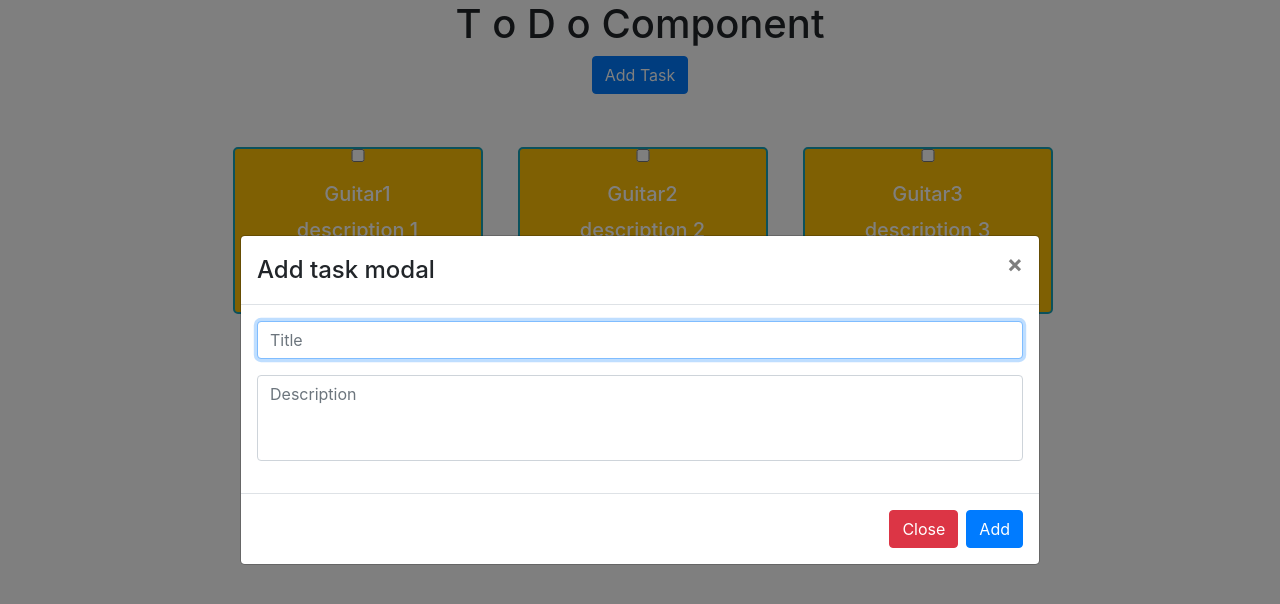
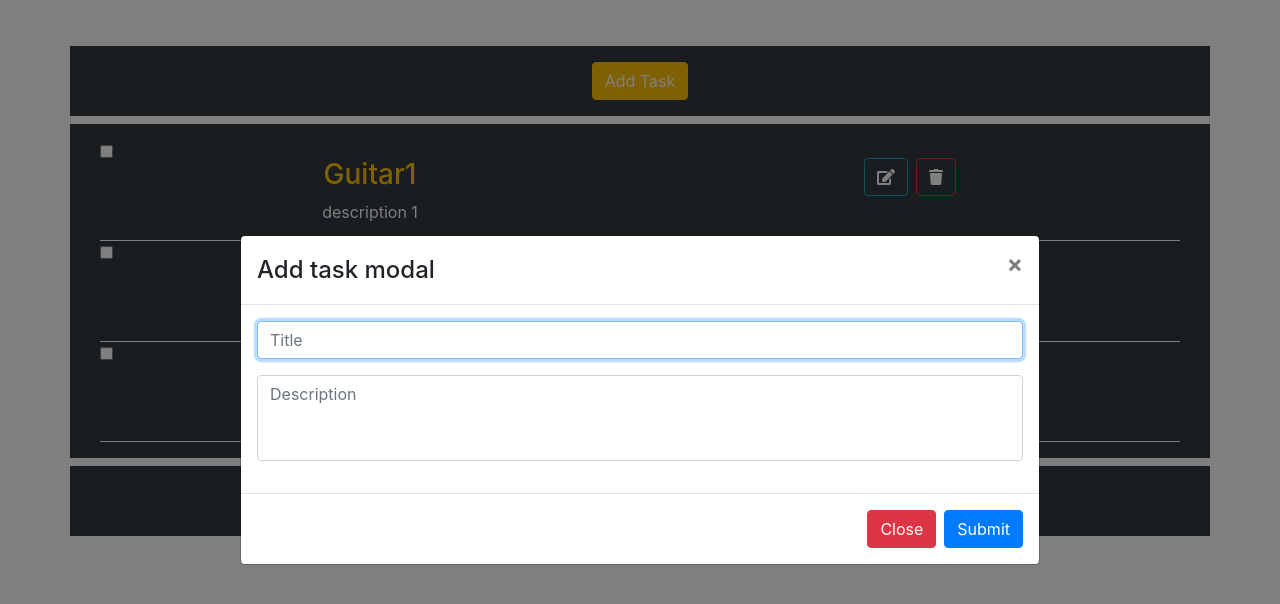
Before and after one commit to TatevTuman/Bitschool, a React (Create React App) app: page / in a window 1280 px wide. Both pictures are taken after a click on the button "Add Task". Shown: the top 604 px of the page. Built offline with nearby package versions, Linux system fonts and the light colour scheme.

Commit message:
lesson-15.2

```diff
--- a/src/Components/AddTaskAndEditModal/AddTaskAndEditModal.js
+++ /dev/null
@@ -1,182 +0,0 @@
-import React from "react";
-import { Component, createRef } from "react";
-import { Modal, Button, Form } from "react-bootstrap";
-import PropTypes, { bool } from "prop-types";
-
-class AddTaskAndEditModal extends Component {
-    constructor(props) {
-        super(props);
-        this.inputRef = createRef();
-        this.titleInputRef = createRef(null);
-        this.state = {
-            title: "",
-            description: "",
-            ...props.editableTask
-        }
-    }
-
-    handleChange = (event) => {
-        const { name, value } = event.target;
-        this.setState({
-            [name]: value
-
-        })
-    }
-    handleButtonForAdd = ({key, type}) => {
-        const { title, description } = this.state
-        if (!title || !description ||
-            (type === 'keypress' && key !== 'Enter')
-            )
-            return
-        const formData = {
-            title,
-            description,
-        }
-        this.props.handleSubmit(formData)
-        this.props.onHide();
-    }
-
-    componentDidMount() {
-        this.inputRef.current.focus();
-
-
-    }
-    handleButton = ({key, type}) => {
-        const { title, description } = this.state
-        if (!title || !description ||
-            (type === 'keypress' && key !== 'Enter')
-            )
-            return
-
-        this.props.onSubmit(this.state)
-        this.props.onHide();
-    }
-
-    render() {
-        const { onHide, isAnyTaskChecked } = this.props
-        return (
-        <div>
-
-            {this.props.editableTask?
-                <div>
-                <Modal
-                    show={true}
-                    onHide={this.onHide}
-                    size="lg"
-                    aria-labelledby="contained-modal-title-vcenter"
-                    centered
-                >
-                    <Modal.Header closeButton>
-                        <Modal.Title id="contained-modal-title-vcenter">
-                            Edit task modal
-        </Modal.Title>
-                    </Modal.Header>
-                    <Modal.Body>
-                        <Form.Group controlId="tat">
-                            <Form.Control
-                                name="title"
-                                type="text"
-                                placeholder="Title"
-                                onChange={this.handleChange}
-                                onKeyPress={this.handleButton}
-                                value={this.state.title}
-                                ref={this.inputRef}
-
-                            />
-                        </Form.Group>
-
-                        <Form.Group controlId="exampleForm.ControlTextarea1">
-                            <Form.Control
-                                name="description"
-                                as="textarea"
-                                rows={3}
-                                style={{ resize: "none" }}
-                                placeholder="Description "
-                                onChange={this.handleChange}
-                                value={this.state.description}
-
-
-                            />
-                        </Form.Group>
-                    </Modal.Body>
-                    <Modal.Footer>
-                        <Button variant="danger" onClick={onHide}>Close</Button>
-                        <Button
-
-                            onClick={this.handleButton}
-                        >
-                            Edit
-                            </Button>
-                    </Modal.Footer>
-                </Modal>
-            </div>    :
-            <div>
-            <Modal
-                show={true}
-                onHide={onHide}
-                size="lg"
-                aria-labelledby="contained-modal-title-vcenter"
-                centered
-            >
-                <Modal.Header closeButton>
-                    <Modal.Title id="contained-modal-title-vcenter">
-                        Add task modal
-    </Modal.Title>
-                </Modal.Header>
-                <Modal.Body>
-                    <Form.Group controlId="tat">
-                        <Form.Control
-                            name="title"
-                            type="text"
-                            placeholder="Title"
-                            onChange={this.handleChange}
-                            value={this.state.title}
-                            disabled={isAnyTaskChecked}
-                            ref={this.inputRef}
-
-                        />
-                    </Form.Group>
-
-                    <Form.Group controlId="exampleForm.ControlTextarea1">
-                        <Form.Control
-                            name="description"
-                            as="textarea"
-                            rows={3}
-                            style={{ resize: "none" }}
-                            placeholder="Description "
-                            onChange={this.handleChange}
-                            value={this.state.description}
-                            disabled={isAnyTaskChecked}
-
-                        />
-                    </Form.Group>
-                </Modal.Body>
-                <Modal.Footer>
-                    <Button variant="danger" onClick={onHide}>Close</Button>
-                    <Button
-
-                        onClick={this.handleButtonForAdd}
-                        disabled={isAnyTaskChecked}
-                    >
-                        Add
-                        </Button>
-                </Modal.Footer>
-            </Modal>
-        </div>  }
-
-
-
-        </div>)
-    }
-}
-
-AddTaskAndEditModal.propTypes = {
-    onHide: PropTypes.func.isRequired,
-    isAnyTaskChecked: PropTypes.bool.isRequired,
-    handleSubmit: PropTypes.func.isRequired,
-    editableTask:bool.isRequired,
-    onSubmit: PropTypes.func.isRequired,
-}
-
-
-export default AddTaskAndEditModal;
--- /dev/null
+++ b/src/Components/AddTaskModal/AddTaskModal.js
@@ -0,0 +1,112 @@
+import React from "react";
+import { Component, createRef } from "react";
+import { Modal, Button, Form } from "react-bootstrap";
+
+
+class AddTaskModal extends Component {
+    constructor(props) {
+        super(props);
+        this.inputRef = createRef();
+        this.state = {
+            title: "",
+            description: "",
+        }
+    }
+
+    handleChange = (event) => {
+        const { name, value } = event.target;
+        this.setState({
+            [name]: value
+
+        })
+    }
+
+    handleButton = ({key, type}) => {
+        const { title, description } = this.state
+        if (!title || !description ||
+            (type === 'keypress' && key !== 'Enter')
+            )
+            return
+
+        this.props.onSubmit(this.state);
+        this.props.onHide();
+    }
+
+
+    componentDidMount() {
+        this.inputRef.current.focus();
+
+    }
+
+    render() {
+        const { onHide, isAnyTaskChecked } = this.props;
+        const { title, description } = this.state;
+
+        return (
+            <div>
+            <Modal
+                show={true}
+                onHide={onHide}
+                size="lg"
+                aria-labelledby="contained-modal-title-vcenter"
+                centered
+            >
+                <Modal.Header closeButton>
+                    <Modal.Title id="contained-modal-title-vcenter">
+                        Add task modal
+    </Modal.Title>
+                </Modal.Header>
+                <Modal.Body>
+                    <Form.Group controlId="tat">
+                        <Form.Control
+                            name="title"
+                            type="text"
+                            placeholder="Title"
+                            onChange={this.handleChange}
+                            onKeyPress={this.handleButton}
+                            value={title}
+                            disabled={isAnyTaskChecked}
+                            ref={this.inputRef}
+
+                        />
+                    </Form.Group>
+
+                    <Form.Group controlId="exampleForm.ControlTextarea1">
+                        <Form.Control
+                            name="description"
+                            as="textarea"
+                            rows={3}
+                            style={{ resize: "none" }}
+                            placeholder="Description "
+                            onChange={this.handleChange}
+                            value={description}
+                            disabled={isAnyTaskChecked}
+
+                        />
+                    </Form.Group>
+                </Modal.Body>
+                <Modal.Footer>
+                    <Button variant="danger" onClick={onHide}>Close</Button>
+                    <Button
+
+                        onClick={this.handleButton}
+                        disabled={isAnyTaskChecked}
+                    >
+                        Submit
+                        </Button>
+                </Modal.Footer>
+            </Modal>
+
+
+
+
+        </div>)
+    }
+}
+
+AddTaskModal.propTypes = {
+
+}
+
+
+export default AddTaskModal;
--- a/src/Components/Confirm/Confirm.js
+++ b/src/Components/Confirm/Confirm.js
@@ -21,7 +21,7 @@ const Confirm = (props) => {
                     Close
 </Button>
                 <Button variant="primary" onClick={handleSubmit}>
-                    Detete
+                    Delete
 </Button>
             </Modal.Footer>
         </Modal>
--- a/src/Components/Hoc/EditTaskModal/EditTaskModal.js
+++ b/src/Components/EditTaskModal/EditTaskModal.js
@@ -1,4 +1,4 @@
-import React from "react";
+import React, {createRef} from "react";
 import { Component} from "react";
 import { Modal, Button, Form } from "react-bootstrap";
 
@@ -6,7 +6,7 @@ import { Modal, Button, Form } from "react-bootstrap";
 class EditTaskModal extends Component {
     constructor(props) {
         super(props);
-     /*   this.titleInputRef = createRef(null);*/
+        this.titleInputRef = createRef();
         this.state = {
             ...props.editableTask
         }
@@ -82,10 +82,10 @@ class EditTaskModal extends Component {
                     <Modal.Footer>
                         <Button variant="danger" onClick={onHide}>Close</Button>
                         <Button
-                          /*  onClick={onHide}*/
+
                             onClick={this.handleButton}
                         >
-                            Edit
+                            Submit
                             </Button>
                     </Modal.Footer>
                 </Modal>
@@ -97,3 +97,5 @@ class EditTaskModal extends Component {
 EditTaskModal.propTypes = {
 
 }
+
+export  default  EditTaskModal;
--- a/src/Components/Task/Task.js
+++ b/src/Components/Task/Task.js
@@ -1,12 +1,10 @@
 import React from "react";
 import { FontAwesomeIcon } from '@fortawesome/react-fontawesome';
 import { faTrash, faEdit } from '@fortawesome/free-solid-svg-icons';
-import { Button, Card } from "react-bootstrap";
+import { Button, Container, Row, Col } from "react-bootstrap";
 import s from "./Task.module.css"
 import { memo } from "react";
-import WithScreenSize from "../Hoc/WithScreenSize";
 import PropTypes from "prop-types";
-
 
 const Task = ({
     task,
@@ -15,27 +13,22 @@ const Task = ({
     isAnyTaskChecked,
     isChecked,
     setEditableTask,
-    ...props }) => {
+   }) => {
 
     const cls = [s.tasksBackground]
-    if (isChecked) {
-        cls.push(s.checkedBackground)
-    }
+
     return (
-        <Card className={cls.join(" ")}>
+        <Container className={cls.join(" ")}>
+            <Row  >
                 <input onChange={() => handleToggleCheckTasks(task._id)} type="checkbox" checked={isChecked} />
-            <Card.Body>
-                <Card.Title>{task.title}</Card.Title>
-                <Card.Title>{task.description}</Card.Title>
+            </Row>
 
-                <Button
-                    onClick={() => handleDeleteTask(task._id)}
-                    variant="danger"
-                    disabled={isAnyTaskChecked}>
-                    <FontAwesomeIcon icon={faTrash} />
-                </Button>
+            <Row xs={1} md={2} >
+                <Col><h3 style={{ color: "#ffc107" }}>{task.title}</h3> <p style={{ color: "white" }}>{task.description}</p></Col>
 
-                <Button className="ml-1"
+                <Col>
+
+                    <Button style={{ backgroundColor: "#343a40" }}
                         variant="info"
                         disabled={isAnyTaskChecked}
                         onClick={() => setEditableTask(task)}
@@ -44,14 +37,26 @@ const Task = ({
 
                     </Button>
 
-            </Card.Body>
-        </Card>
+                    <Button style={{ backgroundColor: "#343a40" }} className="ml-2"
+                        onClick={() => handleDeleteTask(task._id)}
+                        variant="danger"
+                        disabled={isAnyTaskChecked}>
+                        <FontAwesomeIcon icon={faTrash} />
+                    </Button>
+
+
+
+
+                </Col>
+            </Row>
+
+        </Container>
 
     )
 }
 Task.propTypes = {
-    task: PropTypes.shape({
-        _id: PropTypes.string.isRequired,
+/*    task: PropTypes.shape({
+      /!*  _id: PropTypes.string.isRequired,*!/
         title: PropTypes.string.isRequired,
         description: PropTypes.string.isRequired
     }),
@@ -59,8 +64,8 @@ Task.propTypes = {
     handleToggleCheckTasks: PropTypes.func.isRequired,
     isAnyTaskChecked: PropTypes.bool.isRequired,
     isChecked: PropTypes.bool,
-    toggleCheckAll: PropTypes.func
+    toggleCheckAll: PropTypes.func*/
 }
 
 
-export default WithScreenSize(memo(Task));
+export default memo(Task);
--- a/src/Components/Task/Task.module.css
+++ b/src/Components/Task/Task.module.css
@@ -1,13 +1,8 @@
 .tasksBackground {
-    background-color: #ffc107;
-    border: #17a2b8 2px solid;
-    border-radius: 5px;
-    color:white;
+    border: #ffffff 1px solid;
+    border-left:none;
+    border-right: none;
+    border-top: none;
     margin-top: 5px;
-    margin-left: 5px;
-}
-
-.checkedBackground {
-    background-color: #a59d70;
 
 }
--- a/src/Components/ToDo/ToDo.js
+++ b/src/Components/ToDo/ToDo.js
@@ -1,19 +1,19 @@
 import React from "react";
 import Task from "../Task/Task";
-import { Button, Col, Container, Row } from "react-bootstrap";
+import {Button, Col, Container, Row} from "react-bootstrap";
 import idGenerator from "../Utils/idGenerator";
-import WithScreenSize from "../Hoc/WithScreenSize";
-import AddTaskAndEditModal from "../AddTaskAndEditModal/AddTaskAndEditModal";
 import Confirm from "../Confirm/Confirm";
+import AddTaskModal from "../AddTaskModal/AddTaskModal";
+import EditTaskModal from "../EditTaskModal/EditTaskModal";
 
 
 class ToDo extends React.PureComponent {
 
     state = {
         tasks: [
-            { _id: idGenerator(), title: "Guitar1", description: "description 1" },
-            { _id: idGenerator(), title: "Guitar2", description: "description 2" },
-            { _id: idGenerator(), title: "Guitar3", description: "description 3" }
+            {_id: idGenerator(), title: "Guitar1", description: "description 1"},
+            {_id: idGenerator(), title: "Guitar2", description: "description 2"},
+            {_id: idGenerator(), title: "Guitar3", description: "description 3"}
         ],
 
         checkedTasks: new Set(),
@@ -23,22 +23,18 @@ class ToDo extends React.PureComponent {
     }
 
     toggleOpenAddTaskModal = () => {
-        const { isOpenAddTaskModal } = this.state
+        const {isOpenAddTaskModal} = this.state
         this.setState({
             isOpenAddTaskModal: !isOpenAddTaskModal
         })
     }
 
     toggleOpenConfirm = () => {
-        const { isOpenConfirm } = this.state
+        const {isOpenConfirm} = this.state
         this.setState({
             isOpenConfirm: !isOpenConfirm
         })
     }
-
-
-
-
 
     handleSubmit = (formData) => {
         const tasks = [...this.state.tasks]
@@ -47,7 +43,7 @@ class ToDo extends React.PureComponent {
             ...formData,
         })
         this.setState({
-            tasks: tasks,
+                tasks
             }
         )
     }
@@ -75,7 +71,7 @@ class ToDo extends React.PureComponent {
 
 
     handleDeleteCheckedTasks = () => {
-        const { checkedTasks } = this.state;
+        const {checkedTasks} = this.state;
         let tasks = [...this.state.tasks];
         tasks = tasks.filter(task => !checkedTasks.has(task._id));
         this.setState({
@@ -85,7 +81,7 @@ class ToDo extends React.PureComponent {
 
     }
     toggleCheckAll = () => {
-        const { tasks } = this.state
+        const {tasks} = this.state
         let checkedTasks = new Set(this.state.checkedTasks)
         if (tasks.length === checkedTasks.size) {
             checkedTasks.clear();
@@ -122,9 +118,10 @@ class ToDo extends React.PureComponent {
 
 
     render() {
-        const { checkedTasks, tasks, isOpenAddTaskModal, isOpenConfirm, editableTask } = this.state;
+        const {checkedTasks, tasks, isOpenAddTaskModal, isOpenConfirm, editableTask} = this.state;
         const tasksJSX = tasks.map(task => {
-            return <Col key={task._id} xs={12} sm={6} md={4} lg={3}>
+            return <Col key={task._id}>
+                {/*  xs={12} sm={6} md={4} lg={3} */}
                 <Task task={task}
                       handleDeleteTask={this.handleDeleteTask}
                       handleToggleCheckTasks={this.handleToggleCheckTasks}
@@ -140,33 +137,40 @@ class ToDo extends React.PureComponent {
         return (
             <>
                 <Container>
-                    <h1>T o D o Component</h1>
+                    <h2 style={{color: "white"}}>T o D o Component</h2>
                     <Row>
-                        <Col>
-                            <Button onClick={this.toggleOpenAddTaskModal}>Add Task</Button>
+                        <Col className="pt-3 pb-3" style={{backgroundColor: "#343a40"}}>
+                            <Button variant="warning" style={{color: " #ffffff"}} onClick={this.toggleOpenAddTaskModal}>Add
+                                Task</Button>
                         </Col>
                     </Row>
 
 
-                    <Row className={guitarWrapperRow.join(" ")}>
-                        {tasksJSX.length ? tasksJSX : <p>No tasks!</p>}
+                    <Row className="pt-3 pb-3 mt-2" style={{backgroundColor: "rgb(52, 58, 64)"}}>
+                        <Col>
+                            {tasksJSX.length ? tasksJSX : <p style={{color: "white"}}>No tasks!</p>}
+                        </Col>
+
                     </Row>
 
-                    {tasksJSX.length ? <Row className="justify-content-center mt-5">
-                        <Button
+                    {tasksJSX.length ? <Row className=" mt-2">
+
+                        <Col className="pt-3 pb-3" style={{backgroundColor: "#343a40"}}>
+
+                            <Button style={{backgroundColor: "#343a40"}}
+                                    onClick={this.toggleCheckAll}
+                            >
+                                {this.state.checkedTasks.size === this.state.tasks.length ? "Remove Checked" : "Check All"}
+                            </Button>
+
+                            <Button className="ml-3" style={{backgroundColor: "#343a40"}}
                                     variant="danger"
                                     onClick={this.toggleOpenConfirm}
                                     disabled={!!!checkedTasks.size}>
                                 Delete All
                             </Button>
-                        <Button className="ml-3"
-                            onClick={this.toggleCheckAll}
 
-
-                        >
-                            {this.state.checkedTasks.size === this.state.tasks.length ? "Remove Checked" : "Check All"}
-
-                        </Button>
+                        </Col>
                     </Row> : ""}
 
                 </Container>
@@ -176,20 +180,20 @@ class ToDo extends React.PureComponent {
                     <Confirm
                         onHide={this.toggleOpenConfirm}
                         onSubmit={this.handleDeleteCheckedTasks}
-                        count={checkedTasks.size} />
+                        count={checkedTasks.size}/>
                 }
 
                 {
                     isOpenAddTaskModal &&
-                    <AddTaskAndEditModal
+                    <AddTaskModal
                         onHide={this.toggleOpenAddTaskModal}
                         isAnyTaskChecked={!!checkedTasks.size}
-                        handleSubmit={this.handleSubmit} />
+                        onSubmit={this.handleSubmit}/>
                 }
 
                 {
                     editableTask &&
-                    <AddTaskAndEditModal
+                    <EditTaskModal
                         onHide={this.removeEditableTask}
                         editableTask={editableTask}
                         onSubmit={this.handleEditTask}
@@ -202,10 +206,5 @@ class ToDo extends React.PureComponent {
 
 }
 
-const guitarWrapperRow = [
-    "mt-5",
-    "d-flex justify-content-center",
-]
 
-
-export default WithScreenSize(ToDo);
+export default ToDo;
--- a/src/index.css
+++ b/src/index.css
@@ -11,3 +11,7 @@ code {
   font-family: source-code-pro, Menlo, Monaco, Consolas, 'Courier New',
     monospace;
 }
+/*  * {
+  background-color:#000000;
+}
+ */
```
Lines whose indentation alone changed are shown as unchanged.
